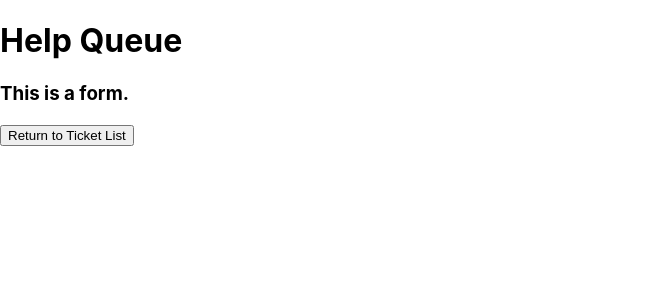
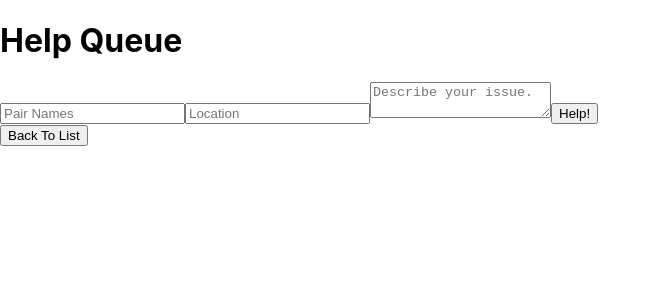
Before and after one commit to thomasglenngit/help-queue, a React (Create React App) app in the folder help-queue/: page / in a window 1280 px wide. Both pictures are taken after a click on the button "Add Ticket". Shown: the top 300 px of the page, without its empty margins (0-661 px from the left). Built offline with nearby package versions, Linux system fonts and the light colour scheme.

Commit message:
add update functionality.
Co-authored-by: Michael Hansen <micheal.hansen@gmail.com>
Co-authored-by: Taylor Phillips <taylorphillips133@gmail.com>
Co-authored-by: Joseph Pearce <joseph.pearce05@gmail.com>

```diff
--- a/help-queue/src/components/NewTicketForm.js
+++ b/help-queue/src/components/NewTicketForm.js
@@ -1,11 +1,52 @@
 import React from "react";
+import { v4 } from 'uuid';
+import PropTypes from 'prop-types';
 
 function NewTicketForm(props){
+
+  function handleNewTicketFormSubmission(event) {
+    event.preventDefault();
+    if (!props.update) {
+      props.onNewTicketCreation({  names: event.target.names.value,
+                                  location: event.target.location.value,
+                                  issue: event.target.issue.value,
+                                  id: v4()
+                                });
+    } else {
+      props.onUpdateTicket({   names: event.target.names.value,
+                              location: event.target.location.value,
+                              issue: event.target.issue.value,
+                              id: props.ticketId
+      });
+    }
+  }
+
   return (
     <React.Fragment>
-      <h3>This is a form.</h3>
+      <form onSubmit={handleNewTicketFormSubmission}>
+        <input
+          type='text'
+          name='names'
+          placeholder='Pair Names' />
+        <input
+          type='text'
+          name='location'
+          placeholder='Location' />
+        <textarea
+          name='issue'
+          placeholder='Describe your issue.' />
+        <button type='submit'>Help!</button>
+      </form>
+      <button onClick={props.onClick}>Back To List</button>
     </React.Fragment>
   );
 }
 
+NewTicketForm.propTypes = {
+  onNewTicketCreation: PropTypes.func,
+  onUpdateTicket: PropTypes.func,
+  onClick: PropTypes.func,
+  update: PropTypes.bool
+};
+
 export default NewTicketForm;
--- a/help-queue/src/components/Ticket.js
+++ b/help-queue/src/components/Ticket.js
@@ -2,10 +2,14 @@ import React from "react";
 import PropTypes from "prop-types";
 
 function Ticket(props) {
+  function handleUpdateClick() {
+    props.onUpdateClick(props.ticketId);
+  }
   return (
     <React.Fragment>
       <h3>{props.location} - {props.names}</h3>
       <p><em>{props.issue}</em></p>
+      <button onClick={handleUpdateClick}>Update</button>
       <hr/>
     </React.Fragment>
   );
@@ -14,7 +18,8 @@ function Ticket(props) {
 Ticket.propTypes = {
   names: PropTypes.string.isRequired,
   location: PropTypes.string.isRequired,
-  issue: PropTypes.string.isRequired
+  issue: PropTypes.string.isRequired,
+  onUpdateClick: PropTypes.func
 };
 
 export default Ticket;
--- a/help-queue/src/components/TicketControl.js
+++ b/help-queue/src/components/TicketControl.js
@@ -7,31 +7,69 @@ class TicketControl extends React.Component {
   constructor(props) {
     super(props);
     this.state = {
-      formVisibleOnPage: false
+      currentPage: "list",
+      // currentPage: "update",
+      masterTicketList: [],
+      currentTicketId: null
     };
+    // this.handleClick = this.handleClick.bind(this);
+  }
+
+  handleUpdateTicket = (updateTicket) => {
+    const newMasterTicketList = this.state.masterTicketList.map((tickets) => {
+      if (tickets.id === updateTicket.id) {
+        return updateTicket;
+      } else {
+        return tickets;
+      }
+    });
+    this.setState({currentPage: "list", masterTicketList: newMasterTicketList });
+  }
+
+  handleAddingNewTicketToList = (newTicket) => {
+    const newMasterTicketList = this.state.masterTicketList.concat(newTicket);
+    // const newMasterTicketList = [...this.state.masterTicketList, newTicket];
+    this.setState({
+      masterTicketList: newMasterTicketList,
+      currentPage: "list"
+    });
+  }
+
+  handleUpdateClick = (key) => {
+    this.setState({currentPage: 'updateTicketForm', currentTicketId: key });
   }
 
   handleClick = () => {
-    this.setState(prevState => ({
-      formVisibleOnPage: !prevState.formVisibleOnPage
-    }));
+    if (this.state.currentPage === 'list') {
+      this.setState({currentPage: 'newTicketForm', currentTicketId: null });
+    } else {
+      this.setState({currentPage: 'list', currentTicketId: null});
+    }
   }
   // We recommend experimenting with adding counters, booleans, and other states that need updating to your applications to get more practice with this slightly more complex implementation of setState(). (What the hell?)
 
   render(){
     let currentlyVisibleState = null;
-    let buttonText = null;
-    if (this.state.formVisibleOnPage) {
-      currentlyVisibleState = <NewTicketForm />
-      buttonText = "Return to Ticket List";
-    } else {
-      currentlyVisibleState = <TicketList />
-      buttonText = 'Add Ticket';
+    if (this.state.currentPage === 'newTicketForm') {
+      currentlyVisibleState = <NewTicketForm
+                                onNewTicketCreation={this.handleAddingNewTicketToList}
+                                onClick = {this.handleClick}
+                                update = {false} />
+    } else if (this.state.currentPage === 'list') {
+      currentlyVisibleState = <TicketList
+                                ticketList={this.state.masterTicketList}
+                                onClick={this.handleClick}
+                                onUpdateClick={this.handleUpdateClick} />
+    } else if (this.state.currentPage === 'updateTicketForm') {
+      currentlyVisibleState = <NewTicketForm
+                                onUpdateTicket={this.handleUpdateTicket}
+                                onClick = {this.handleClick}
+                                update = {true}
+                                ticketId = {this.state.currentTicketId} />
     }
     return (
       <React.Fragment>
         {currentlyVisibleState}
-        <button onClick={this.handleClick}>{buttonText}</button>
       </React.Fragment>
     );
   }
--- a/help-queue/src/components/TicketList.js
+++ b/help-queue/src/components/TicketList.js
@@ -1,37 +1,30 @@
 import React from "react";
 import Ticket from "./Ticket";
+import PropTypes from "prop-types";
 
-const masterTicketList = [
-  {
-    names: 'Thato and Haley',
-    location: '3A',
-    issue: 'Firebase won\'t save record. Halp.'
-  },
-  {
-    names: 'Sleater and Kinney',
-    location: '4B',
-    issue: 'Prop types are throwing an error.'
-  },
-  {
-    names: 'Imani & Jacob',
-    location: '9F',
-    issue: 'Child component isn\'t rendering.'
-  }
-];
 
-function TicketList() {
+function TicketList(props) {
   return (
     <React.Fragment>
       <hr />
-      {masterTicketList.map((ticket, index) =>
+      {props.ticketList.map((ticket) =>
         <Ticket
           names={ticket.names}
           location={ticket.location}
           issue={ticket.issue}
-          key={index} />
+          ticketId = {ticket.id}
+          key={ticket.id}
+          onUpdateClick={props.onUpdateClick} />
       )}
+      <button onClick={props.onClick}>Add Ticket</button>
     </React.Fragment>
   );
 }
 
+TicketList.propTypes = {
+  ticketList: PropTypes.array,
+  onClick: PropTypes.func,
+  onUpdateClick: PropTypes.func
+};
+
 export default TicketList;
```
